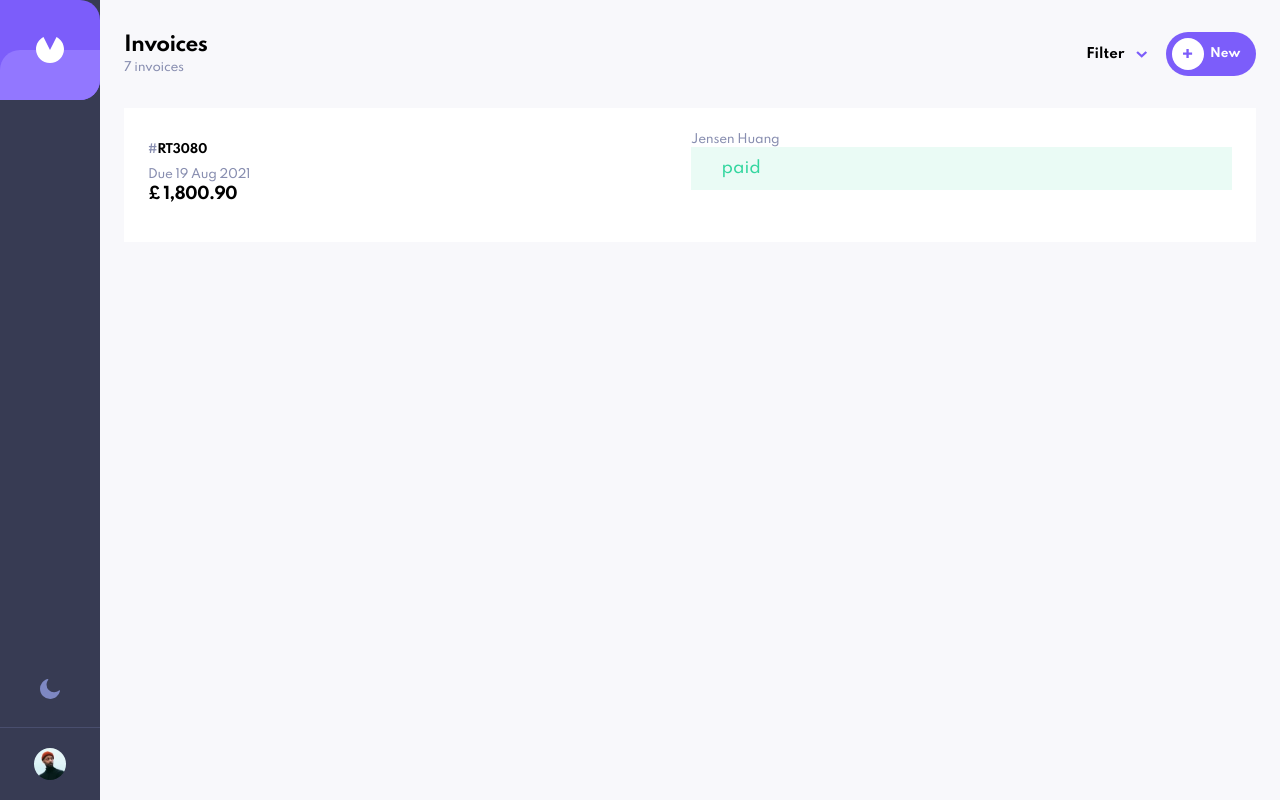
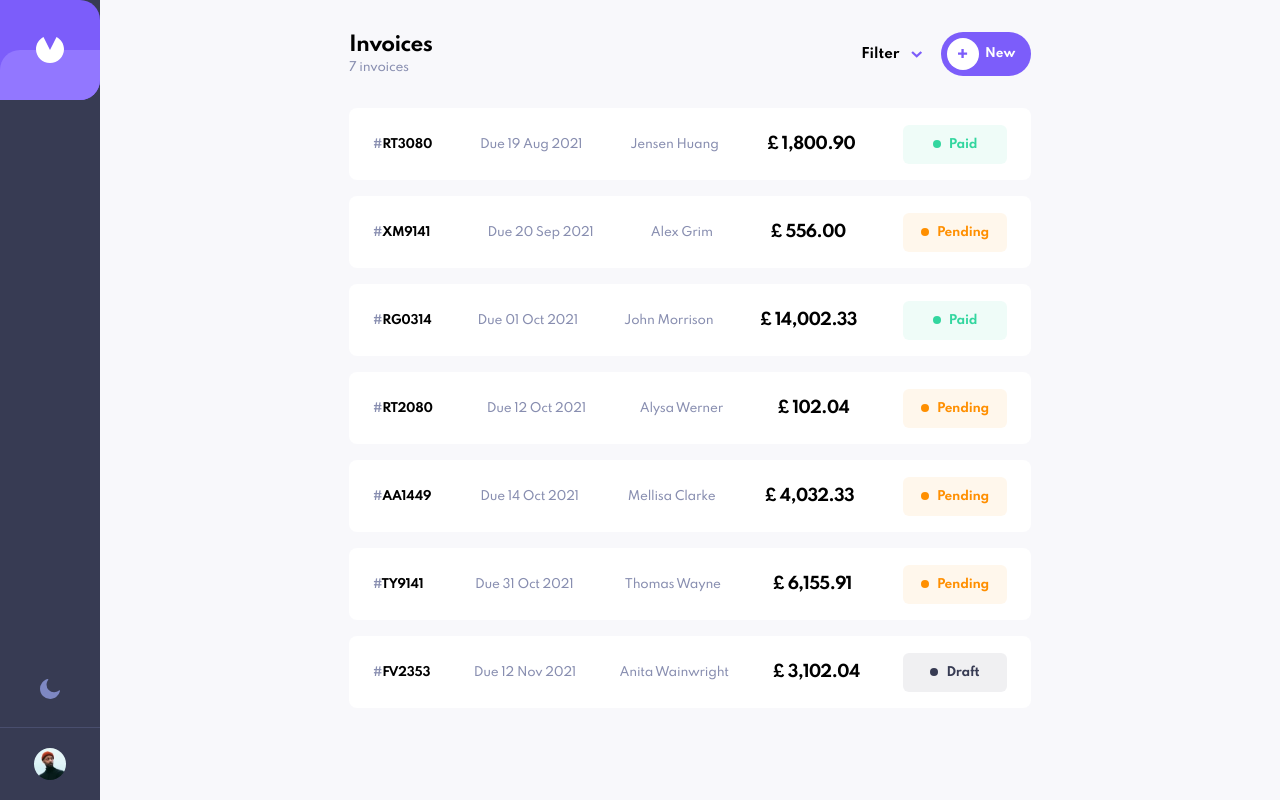
Before and after one commit to dkdurden/invoice-app, a Next.js app: page / in a window 1280 px wide. Built offline with nearby package versions, Linux system fonts and the light colour scheme.

Commit message:
More work on the invoices page

```diff
--- a/components/Invoice/Invoice.js
+++ b/components/Invoice/Invoice.js
@@ -15,17 +15,22 @@ export function Invoice({ invoice }) {
             <span className="text-gray-dark">#</span>
             {invoice.id}
           </h2>
+
           <span
             className={`${styles.date} text text-gray-dark`}
           >{`Due ${date}`}</span>
           <span className={`${styles.total} h3`}>&#163; {total}</span>
-          <span className={`${styles.name} text text-gray-dark`}>
-            {invoice.clientName}
-          </span>
-          <span className={`${styles.status} ${styles[invoice.status]}`}>
-            <span className={styles.circle}></span>
-            <span>{invoice.status}</span>
-          </span>
+
+          <div className={`${styles.name} align-end`}>
+            <span className="text text-gray-dark">{invoice.clientName}</span>
+          </div>
+
+          <div className={`${styles.status} align-end`}>
+            <span className={`${styles[invoice.status]}`}>
+              <span className={styles.circle}></span>
+              <span className="text text-bold">{invoice.status}</span>
+            </span>
+          </div>
         </a>
       </Link>
     </article>
--- a/components/Invoice/Invoice.module.scss
+++ b/components/Invoice/Invoice.module.scss
@@ -4,7 +4,9 @@
 .invoice {
   background-color: white;
   max-height: 134px;
-  min-height: none;
+  min-height: unset;
+  margin-bottom: 1rem;
+  border-radius: 8px;
 }
 
 .container {
@@ -12,30 +14,112 @@
   display: flex;
   flex-flow: column wrap;
   justify-content: stretch;
+  // display: grid;
+  // grid-template-columns: 1fr 1fr;
+  // grid-template-rows: auto auto auto;
+  // grid-template-areas:
+  //   "id name"
+  //   "date status"
+  //   "total status";
   max-height: inherit;
+  height: 134px;
+
+  @media (min-width: v.$md) {
+    flex-direction: row;
+    flex-wrap: nowrap;
+    justify-content: space-between;
+    align-items: center;
+    height: 72px;
+  }
+}
+
+.id {
+  margin-top: 0;
+  margin-bottom: 1.3rem;
+  order: 0;
+  // grid-area: id;
+
+  @media (min-width: v.$md) {
+    margin-bottom: 0;
+  }
+}
+
+.date {
+  margin-bottom: 0.5rem;
+  order: 0;
+  // grid-area: date;
+
+  @media (min-width: v.$md) {
+    margin-bottom: 0;
+  }
+}
+
+.total {
+  // grid-area: total;
+
+  @media (min-width: v.$md) {
+    order: 2;
+  }
+}
+
+.name {
+  // grid-area: name;
+  margin-bottom: 1.5rem;
+
+  @media (min-width: v.$md) {
+    order: 1;
+    margin-bottom: 0;
+  }
 }
 
 .status {
-  padding: 0.75rem 1.9rem;
+  // grid-area: status;
+  text-transform: capitalize;
+
+  > span {
+    padding: 0.75rem 1.125rem;
+    display: flex;
+    justify-content: center;
+    align-items: center;
+    width: 104px;
+    border-radius: 6px;
+  }
+
+  @media (min-width: v.$md) {
+    order: 2;
+  }
 }
 
 .pending {
   color: v.$orange;
-  background-color: rgba(v.$orange, 50%);
-
-  .circle {
-    @include m.circle(8px, v.$orange);
-  }
+  background-color: rgba(v.$orange, 7.5%);
 }
 
 .paid {
   color: v.$green;
-  background-color: rgba(v.$green, 10%);
-
-  .circle {
-    @include m.circle(8px, v.$green);
-  }
+  background-color: rgba(v.$green, 7.5%);
 }
 
 .draft {
+  color: v.$lm-bg-dark-1;
+  background-color: rgba(v.$lm-bg-dark-1, 7.5%);
 }
+
+.circle {
+  @include m.circle(8px);
+
+  display: inline-block;
+  margin-right: 0.5rem;
+
+  .paid & {
+    background-color: v.$green;
+  }
+
+  .pending & {
+    background-color: v.$orange;
+  }
+
+  .draft & {
+    background-color: v.$lm-bg-dark-1;
+  }
+}
--- a/components/Invoices/Invoices.js
+++ b/components/Invoices/Invoices.js
@@ -0,0 +1,11 @@
+import { Invoice } from "../Invoice/Invoice";
+
+export function Invoices({ invoices }) {
+  return (
+    <>
+      {invoices.map((invoice) => {
+        return <Invoice key={invoice.id} invoice={invoice} />;
+      })}
+    </>
+  );
+}
--- a/components/Layout/Layout.module.scss
+++ b/components/Layout/Layout.module.scss
@@ -12,13 +12,16 @@
 .header {
   max-height: 72px;
   overflow: hidden;
-  position: relative;
+  position: fixed;
+  z-index: 2;
+  width: 100%;
   display: flex;
   justify-content: space-between;
   align-items: center;
   background-color: v.$lm-bg-dark-1;
 
   @media (min-width: v.$md) {
+    position: relative;
     max-width: 100px;
     min-height: 100vh;
     flex-direction: column;
@@ -27,6 +30,14 @@
 }
 
 .main {
-  overflow-y: auto;
+  margin-top: 72px;
+  position: relative;
+  z-index: 1;
   flex-basis: 100%;
+
+  @media (min-width: v.$md) {
+    margin-top: 0;
+    height: 100vh;
+    overflow-y: auto;
+  }
 }
--- a/pages/index.js
+++ b/pages/index.js
@@ -5,6 +5,7 @@ import { InvoicesHeader } from "../components/InvoicesHeader/InvoicesHeader";
 import { Invoice } from "../components/Invoice/Invoice";
 import { EmptyInvoices } from "../components/EmptyInvoices/EmptyInvoices";
 import { getAllInvoices } from "../library/invoices";
+import { Invoices } from "../components/Invoices/Invoices";
 
 export async function getStaticProps() {
   const invoices = getAllInvoices();
@@ -23,7 +24,7 @@ export default function Home({ invoices }) {
         <InvoicesHeader />
 
         <div className="content">
-          {showInvoices ? <Invoice invoice={invoices[0]} /> : <EmptyInvoices />}
+          {showInvoices ? <Invoices invoices={invoices} /> : <EmptyInvoices />}
         </div>
       </div>
     </Layout>
--- a/styles/_base.scss
+++ b/styles/_base.scss
@@ -9,8 +9,15 @@ body {
   padding: 0;
   margin: 0;
   font-family: v.$font-family;
-  overflow: hidden;
   background-color: v.$lm-main-bg;
+
+  @media (min-width: v.$md) {
+    overflow: hidden;
+  }
+}
+
+main {
+  overflow-y: auto;
 }
 
 a {
--- a/styles/_mixins.scss
+++ b/styles/_mixins.scss
@@ -1,6 +1,5 @@
-@mixin circle($width, $color: inherit) {
+@mixin circle($width) {
   width: $width;
   height: $width;
-  background-color: $color;
   border-radius: 50%;
 }
--- a/styles/_utility.scss
+++ b/styles/_utility.scss
@@ -2,6 +2,8 @@
 
 .container {
   padding: 2rem 1.5rem;
+  max-width: 730px;
+  margin: 0 auto;
 }
 
 .text-gray-dark {
@@ -11,3 +13,12 @@
 .bg-light {
   background-color: white;
 }
+
+.text-bold {
+  font-weight: 700;
+}
+
+.align-end {
+  display: flex;
+  justify-content: flex-end;
+}
```
